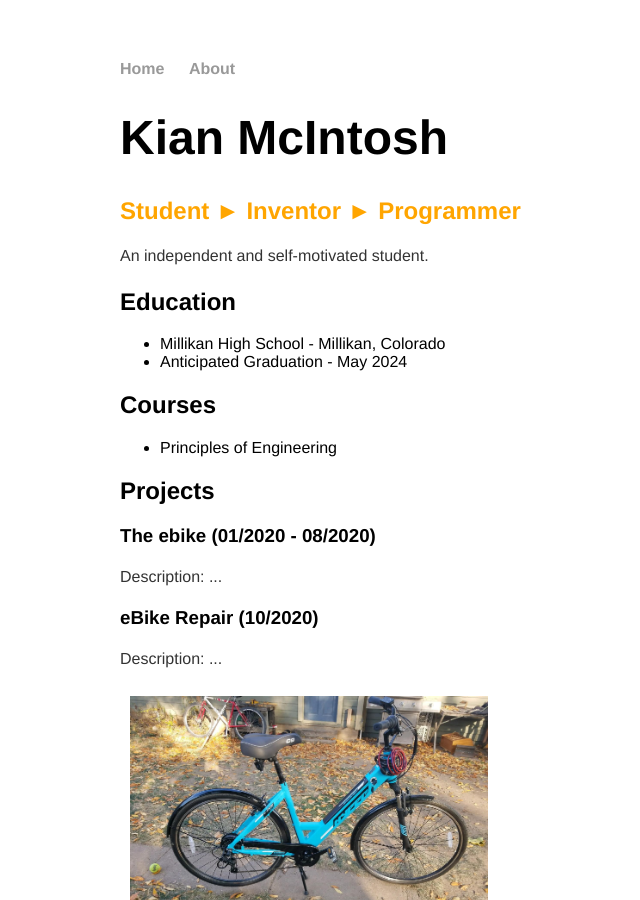
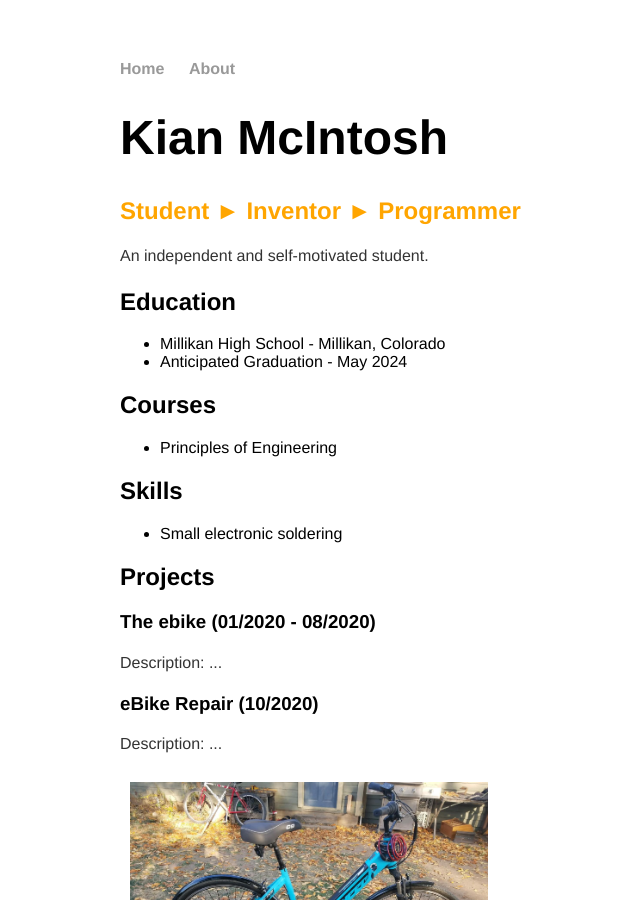
Before and after one commit to kian-mc/kian-mc.github.io, a Jekyll site: the page built from index.html, in a window 1280 px wide and 900 px high. Shown: the whole window, without its empty margins (72-712 px from the left). Built offline with Jekyll 4.4.1, drawn with Linux system fonts in a browser that asks for light colours; some of the changed text lies outside the part shown.

Commit message:
Update index.html

```diff
--- a/index.html
+++ b/index.html
@@ -17,6 +17,10 @@ title: KMc Productions
     <ul>
         <li>Principles of Engineering</li>
     </ul>
+    <h2>Skills</h2>
+    <ul>
+        <li>Small electronic soldering</li>
+    </ul>
 </div>
 <div class="projects">
     <h2>Projects</h2>
@@ -35,9 +39,3 @@ title: KMc Productions
     <p><img src="/imgs/bread1.jpg"><img src="/imgs/bread2.jpg"></p>
     <p><img src="/imgs/bread3.jpg"><img src="/imgs/bread4.jpg"></p>
 </div>
-<div class="skills">
-    <h2>Skills</h2>
-    <ul>
-        <li>Small electronic soldering</li>
-    </ul>
-</div>
```
